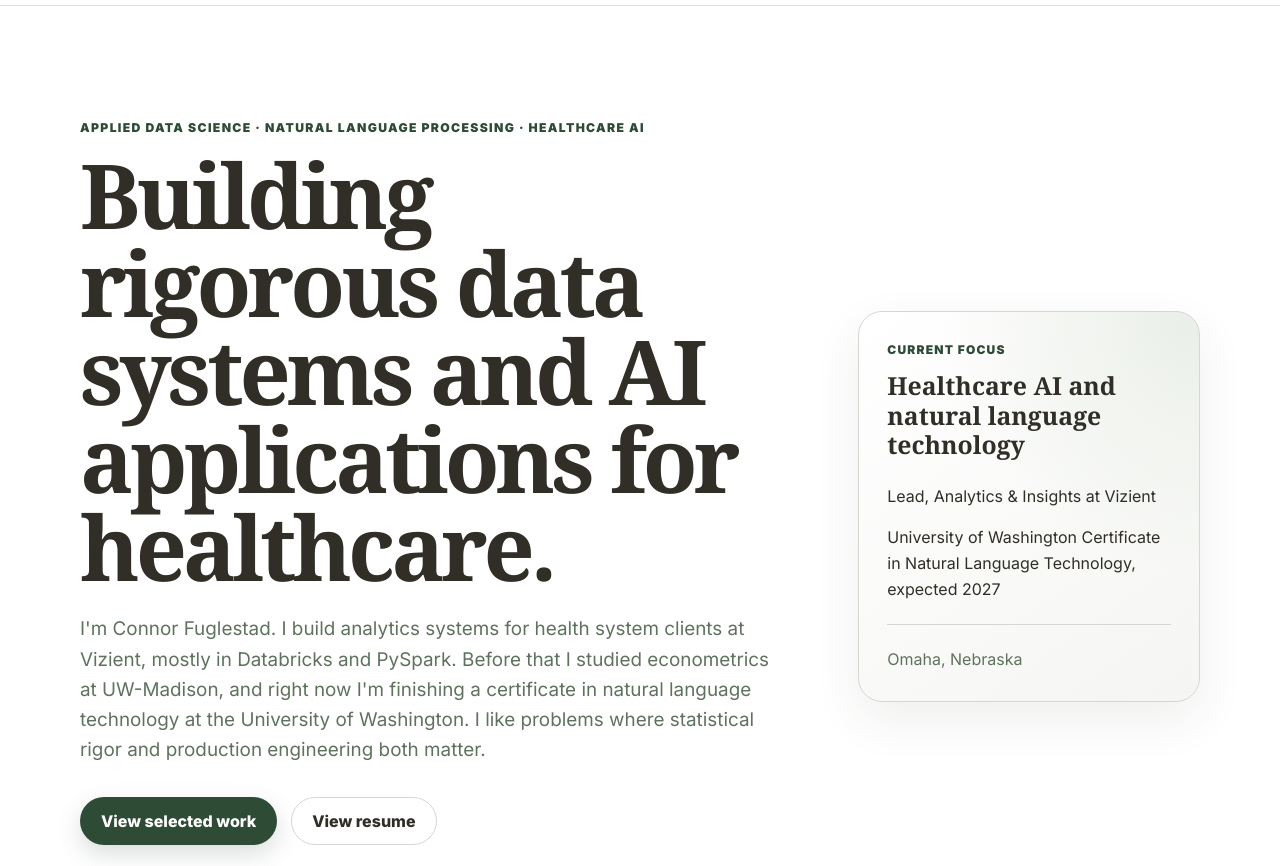
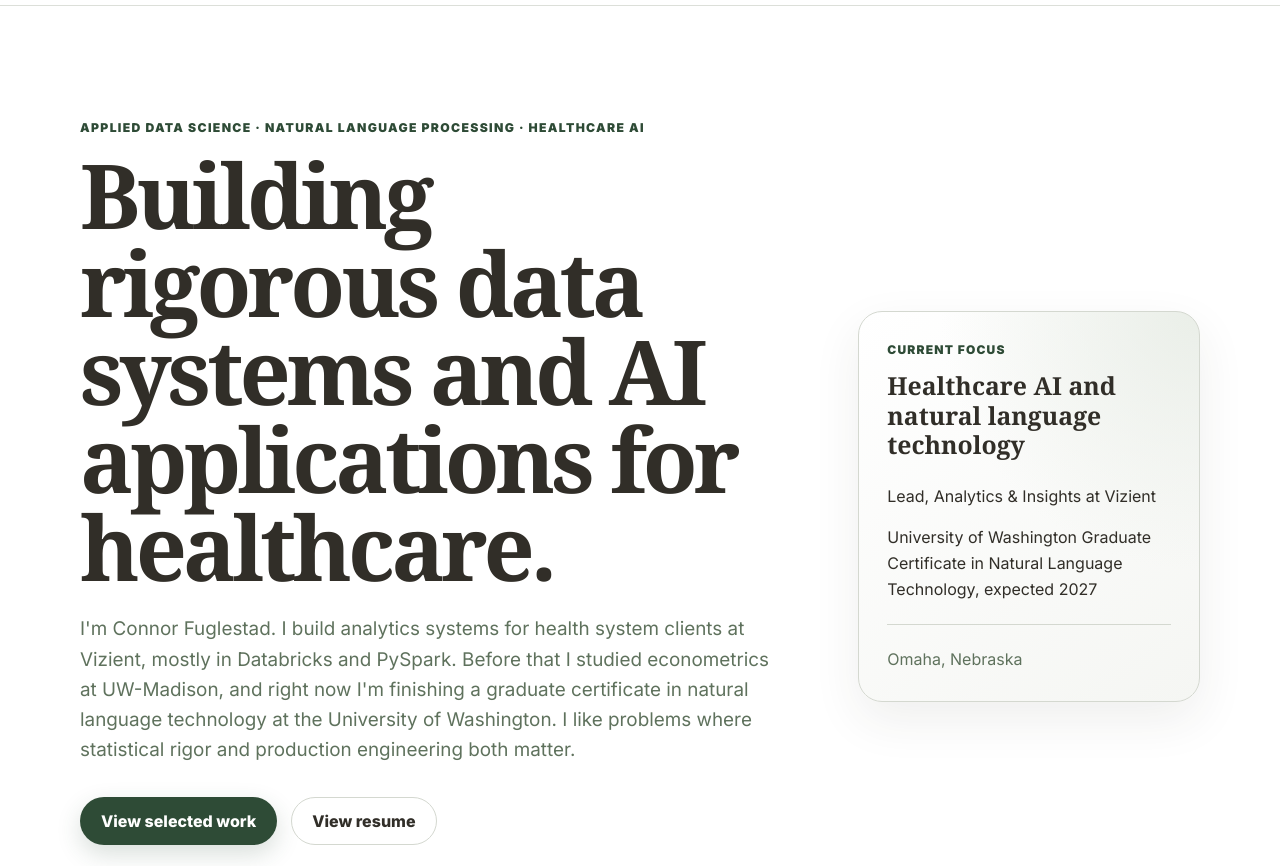
Before and after one commit to cfuglestad/cfuglestad.github.io, an Astro site: page / in a window 1280 px wide. Shown: the part 67-933 px from the top of the page. Built offline with nearby package versions, Linux system fonts and the light colour scheme; Astro itself is replaced by a stand-in of ours.

Commit message:
content: specify graduate certificate for UW NLP program
Updated all three references in index.astro:
- Hero lede
- Hero panel (current focus)
- Education section heading

```diff
--- a/src/pages/index.astro
+++ b/src/pages/index.astro
@@ -57,7 +57,7 @@ const projects = [
         <p class="kicker">Applied data science · natural language processing · healthcare AI</p>
         <h1>Building rigorous data systems and AI applications for healthcare.</h1>
         <p class="hero-lede">
-          I'm Connor Fuglestad. I build analytics systems for health system clients at Vizient, mostly in Databricks and PySpark. Before that I studied econometrics at UW-Madison, and right now I'm finishing a certificate in natural language technology at the University of Washington. I like problems where statistical rigor and production engineering both matter.
+          I'm Connor Fuglestad. I build analytics systems for health system clients at Vizient, mostly in Databricks and PySpark. Before that I studied econometrics at UW-Madison, and right now I'm finishing a graduate certificate in natural language technology at the University of Washington. I like problems where statistical rigor and production engineering both matter.
         </p>
         <div class="hero-actions">
           <a class="button primary" href="#work">View selected work</a>
@@ -80,7 +80,7 @@ const projects = [
         <p class="panel-label">Current focus</p>
         <p class="panel-title">Healthcare AI and natural language technology</p>
         <p>Lead, Analytics & Insights at Vizient</p>
-        <p>University of Washington Certificate in Natural Language Technology, expected 2027</p>
+        <p>University of Washington Graduate Certificate in Natural Language Technology, expected 2027</p>
         <div class="panel-rule"></div>
         <p class="panel-small">Omaha, Nebraska</p>
       </aside>
@@ -174,7 +174,7 @@ const projects = [
         <div class="education-list">
           <article>
             <p class="education-school">University of Washington</p>
-            <h3>Certificate in Natural Language Technology</h3>
+            <h3>Graduate Certificate in Natural Language Technology</h3>
             <p>In progress, expected 2027</p>
           </article>
           <article>
```
